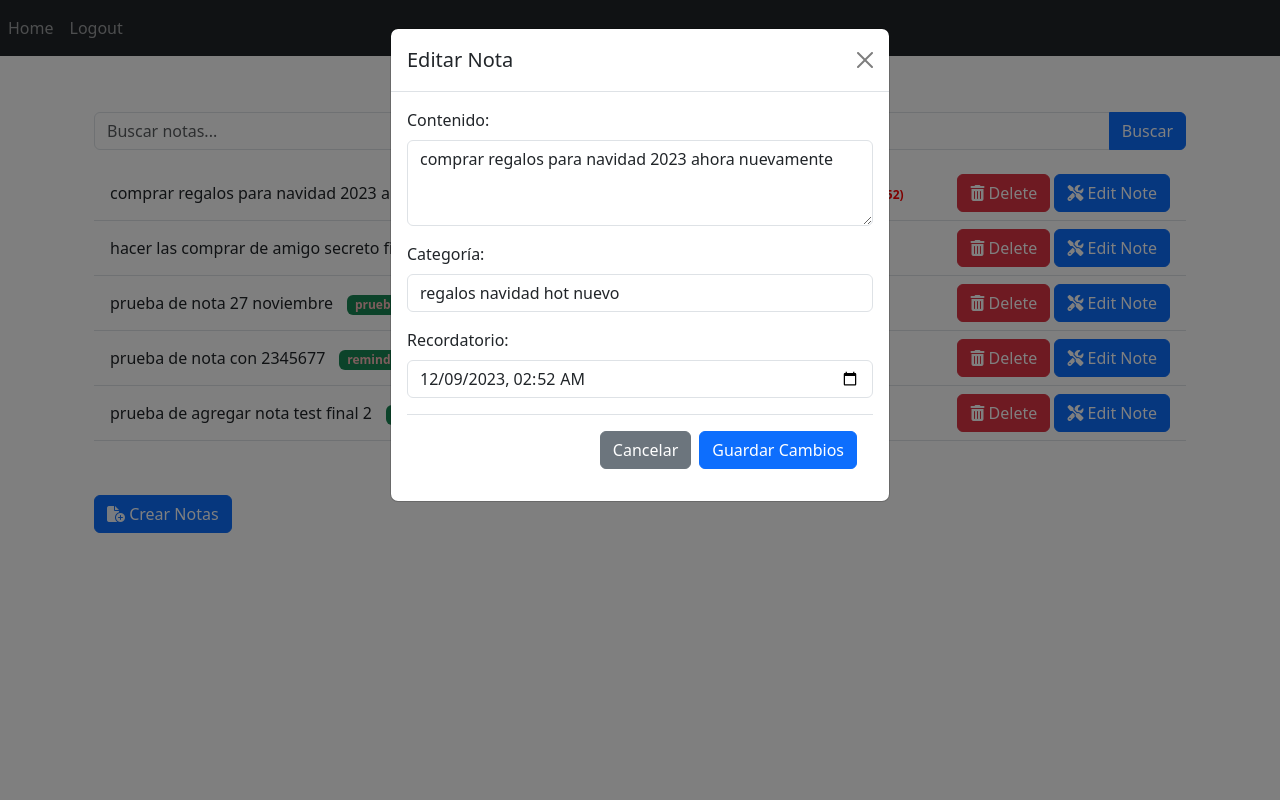
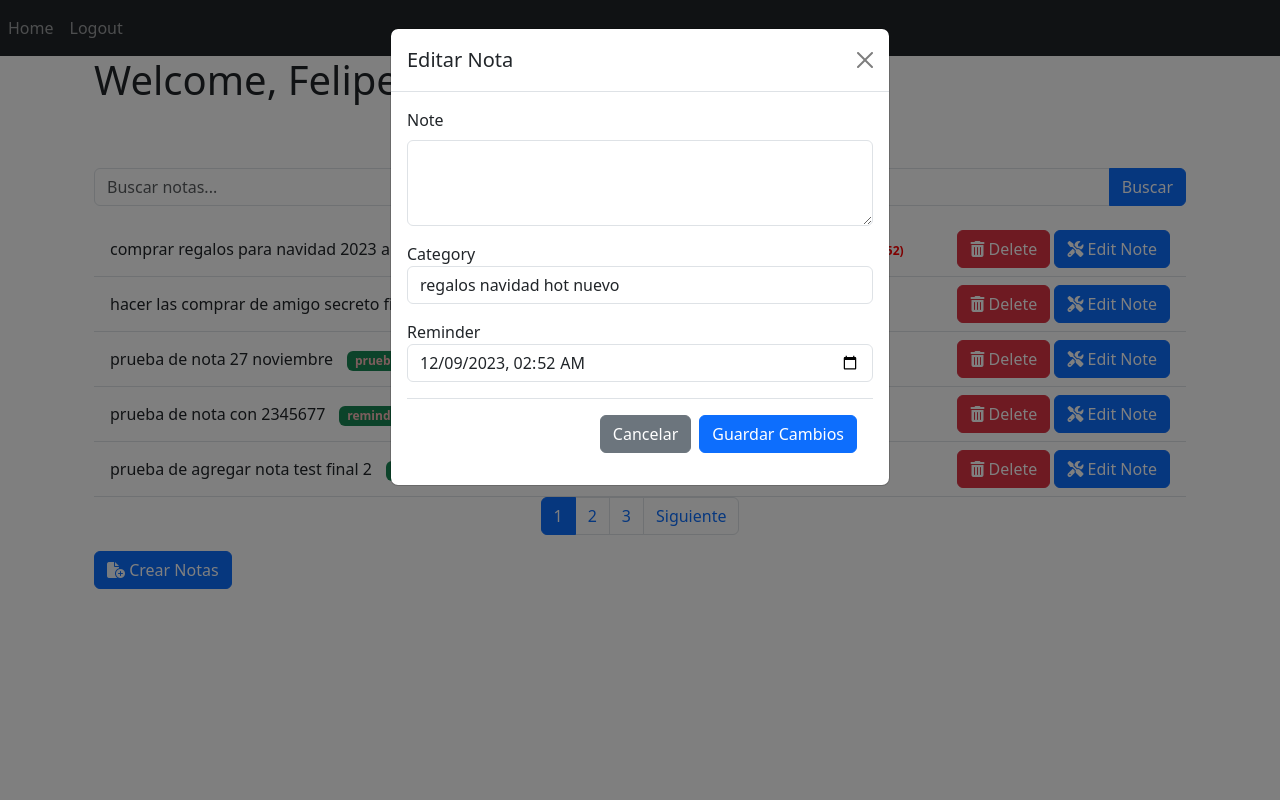
Before and after one commit to FeliRodri/paginaWeb-notes, a Flask app: page / in a window 1280 px wide, after a click on "Edit Note". Run offline with Flask 3, Linux system fonts and the light colour scheme; a user stored in the database is signed in; some libraries are stand-ins or nearby versions.

Commit message:
forms.py

```diff
--- a/main.py
+++ b/main.py
@@ -1,15 +1,9 @@
-from website import create_app
-from website.views import views
-from website.auth import socketio
-from website.models import db
+from website import create_app, socketio
 from website.scheduler import init_scheduler
 from config import config
 
-
 app = create_app()
 init_scheduler(app)
-app.register_blueprint(views, url_prefix='/', name=views)
-
 socketio.init_app(app)
 
 if __name__ == '__main__':
--- a/website/__init__.py
+++ b/website/__init__.py
@@ -5,6 +5,8 @@ from flask_login import LoginManager
 from flask_migrate import Migrate
 from flask_socketio import SocketIO
 from flask_mail import Mail
+from flask_wtf.csrf import CSRFProtect
+from flask_wtf import CSRFProtect
 
 
 db = SQLAlchemy()
@@ -13,6 +15,7 @@ DB_NAME = "databasetest.db"
 socketio = SocketIO()
 mail = Mail()
 migrate = Migrate()
+csrf = CSRFProtect()
 
 def create_app():
     app = Flask(__name__)
@@ -29,6 +32,7 @@ def create_app():
     socketio.init_app(app)
     mail.init_app(app)
     migrate.init_app(app, db)
+    csrf.init_app(app)
 
     from .views import views
     from .auth import auth
--- /dev/null
+++ b/website/forms.py
@@ -0,0 +1,32 @@
+from flask_wtf import FlaskForm
+from wtforms import DateTimeField, StringField, PasswordField, SubmitField, TextAreaField
+from wtforms.validators import DataRequired, Email, EqualTo, Length, Regexp
+
+class LoginForm(FlaskForm):
+    email = StringField('Email', validators=[DataRequired(), Email()])
+    password = PasswordField('Password', validators=[DataRequired()])
+    submit = SubmitField('Submit')
+
+class SignupForm(FlaskForm):
+    email = StringField('Email', validators=[DataRequired(), Email(), Length(min=4)])
+    firstName = StringField('First Name', validators=[DataRequired(), Length(min=2)])
+    password = PasswordField('Password', validators=[
+        DataRequired(),
+        Length(min=7, message='La contraseña debe tener al menos 7 caracteres.'),
+        Regexp('^(?=.*[a-z])(?=.*[A-Z])(?=.*\\d)(?=.*[@$!%*?&])[A-Za-z\\d@$!%*?&]+$', message='La contraseña debe contener al menos una letra mayúscula, una letra minúscula, un número y un carácter especial.'),
+        EqualTo('confirm_password', message='Las contraseñas no coinciden.')
+    ])
+    confirm_password = PasswordField('Confirm Password', validators=[DataRequired(), EqualTo('password')])
+    submit = SubmitField('Submit')
+
+class CreateNoteForm(FlaskForm):
+    note = TextAreaField('Note', validators=[DataRequired()])
+    category = StringField('Category')
+    reminder = DateTimeField('Reminder', format='%Y-%m-%dT%H:%M', render_kw={'type': 'datetime-local'})
+    submit = SubmitField('Create Note')
+
+class EditNoteForm(FlaskForm):
+    note = TextAreaField('Note')
+    category = StringField('Category')
+    reminder = DateTimeField('Reminder', format='%Y-%m-%dT%H:%M', render_kw={'type': 'datetime-local'})
+    submit = SubmitField('Save Changes')
--- a/website/static/index.js
+++ b/website/static/index.js
@@ -10,12 +10,14 @@ function showDeleteConfirmation(noteId) {
 function deleteNote() {
 
     var noteId = $('#deleteConfirmationModal .btn-danger').attr('data-note-id');
+    var csrfToken = $('[name="csrf_token"]').attr('value');
 
     fetch('/delete-note', {
         method: 'POST',
         body: JSON.stringify({ noteId: noteId }),
         headers: {
             'Content-Type': 'application/json',
+            'X-CSRFToken': csrfToken
         },
     })
     .then((res) => {
@@ -121,11 +123,14 @@ function updateNote(noteId) {
     };
 
     data = Object.fromEntries(Object.entries(data).filter(([_, v]) => v));
+    var csrfToken = $('[name="csrf_token"]').attr('value');
+
 
     fetch(`/edit_note/${noteId}?_=${Date.now()}`, {
         method: 'POST',
         headers: {
             'Content-Type': 'application/json',
+            'X-CSRFToken': csrfToken
         },
         body: JSON.stringify(data),
     })
--- a/website/templates/home.html
+++ b/website/templates/home.html
@@ -4,6 +4,9 @@
 
 {% block content %}
 <div class="container">
+
+    <h1>Welcome, {{ user.first_name }}!</h1>
+
     <h1 class="text-center">Notes</h1>
 
     <!-- Mensajes de error y éxito -->
@@ -11,6 +14,9 @@
     <div id="success-message" style="display: none; color: green;"></div>
 
     <form method="GET" action="{{url_for('views.search')}}">
+        {% if csrf is defined and csrf is not none %}
+            {{ csrf.hidden_tag() }}
+        {% endif %}
         <div class="input-group mb-3">
             <input type="text" name="query" class="form-control" placeholder="Buscar notas...">
             <button type="submit" class="btn btn-primary">Buscar</button>
@@ -52,18 +58,19 @@
                     </div>
                     <div class="modal-body">
                         <form method="POST" action="{{ url_for('views.edit_note_modal', note_id=note.id) }}" onsubmit="return updateNote('{{ note.id }}')">
+                            {{ form.csrf_token }}
                             <!-- Campos del formulario -->
                             <div class="mb-3">
-                                <label for="editedNoteData" class="form-label">Contenido:</label>
-                                <textarea id="editedNoteData" class="form-control" name="note" rows="3">{{ note.data|e }}</textarea>
+                                {{ form.note.label(class="form-label") }}
+                                {{ form.note(class="form-control", id="editedNoteData", rows="3", value=note.data|e)}}
                             </div>
                             <div class="mb-3">
-                                <label for="editedNoteCategory" class="form-label">Categoría:</label>
-                                <input type="text" id="editedNoteCategory" class="form-control" name="category" value="{{ note.category|e }}">
+                                {{ form.category.label }}
+                                {{ form.category(class="form-control", id="editedNoteCategory", value=note.category|e) }}
                             </div>
                             <div class="mb-3">
-                                <label for="editedNoteReminder" class="form-label">Recordatorio:</label>
-                                <input type="datetime-local" id="editedNoteReminder" class="form-control" name="reminder" value="{{ note.reminder|default('') }}">
+                                {{ form.reminder.label }}
+                                {{ form.reminder(class="form-control", id="editedNoteReminder", value=note.reminder|default('')) }}
                             </div>
                             <!-- ... (otros campos si es necesario) -->
                             <div class="modal-footer">
@@ -113,47 +120,42 @@
                 </div>
                 <div class="modal-body">
                     <!-- Tu formulario dentro del modal -->
-                    <form method="POST" action="{{ url_for('views.home') }}">
+                    <!-- Formulario de Creación de Notas -->
+                <form method="POST" action="{{url_for('views.home')}}">
+                    {{ form.csrf_token }}
                     <div class="mb-3">
-                            <label for="note" class="form-label">Note:</label>
-                            <textarea name="note" id="note" class="form-control"></textarea>
+                        {{ form.note.label(class="form-label") }}
+                        {{ form.note(class="form-control", placeholder="Enter your note...") }}
+                        {% if form.note.errors %}
+                            <div class="alert alert-danger">
+                                {{ form.note.errors[0] }}
+                            </div>
+                        {% endif %}
                     </div>
                     <div class="mb-3">
-                            <label for="category" class="form-label">Category:</label>
-                            <input type="text" name="category" id="category" class="form-control">
+                        {{ form.category.label(class="form-label") }}
+                        {{ form.category(class="form-control", placeholder="Enter category...") }}
+                        {% if form.category.errors %}
+                            <div class="alert alert-danger">
+                                {{ form.category.errors[0] }}
+                            </div>
+                        {% endif %}
                     </div>
                     <div class="mb-3">
-                            <label for="reminder" class="form-label">Reminder:</label>
-                            <input type="datetime-local" name="reminder" id="reminder" class="form-control">
+                        {{ form.reminder.label(class="form-label") }}
+                        {{ form.reminder(class="form-control") }}
+                        {% if form.reminder.errors %}
+                            <div class="alert alert-danger">
+                                {{ form.reminder.errors[0] }}
                             </div>
-                        <div class="text-center">
-                            <button type="submit" class="btn btn-primary">
-                                <i class="fa-solid fa-plus fa-bounce"></i>  Add Note
-                            </button>
+                        {% endif %}
                     </div>
+                    <button type="submit" class="btn btn-primary">Add Note</button>
                 </form>
                 </div>
             </div>
         </div>
     </div>
-    <!-- <form method="POST" action="{{ url_for('views.home') }}" class="mt-3">
-        <div class="mb-3">
-            <label for="note" class="form-label">Note:</label>
-            <textarea name="note" id="note" class="form-control"></textarea>
-        </div>
-        <div class="mb-3">
-            <label for="category" class="form-label">Category:</label>
-            <input type="text" name="category" id="category" class="form-control">
-        </div>
-        <div class="mb-3">
-            <label for="reminder" class="form-label">Reminder:</label>
-            <input type="datetime-local" name="reminder" id="reminder" class="form-control">
-        </div>
-        <div class="text-center">
-            <button type="submit" class="btn btn-primary">Add Note</button>
-        </div>
-    </form> -->
-
     <!-- Modal para Eliminar -->
     <div class="modal fade" id="deleteConfirmationModal" tabindex="-1" role="dialog" aria-labelledby="deleteConfirmationModalLabel" aria-hidden="true">
         <div class="modal-dialog" role="document">
--- a/website/views.py
+++ b/website/views.py
@@ -1,50 +1,44 @@
-from flask import Blueprint, render_template, request, flash, jsonify, redirect, url_for, current_app
+from flask import Blueprint, render_template, request, flash, jsonify, redirect, url_for
 from flask_login import login_required, current_user
-from .models import db, Note
-from . import db
+from .models import db, Note, PasswordResetToken, User
 import json
-from .auth import socketio
-from .scheduler import schedule_reminder, scheduler
+from .auth import send_reset_password_email, generate_reset_token
 from datetime import datetime
-from uuid import uuid4
-from flask_paginate import Pagination, get_page_args
+from flask_wtf.csrf import CSRFProtect
+from .forms import CreateNoteForm, EditNoteForm
 
 
 views = Blueprint('views', __name__)
+
+csrf = CSRFProtect()
 
 @views.route('/', methods=['GET', 'POST'])
 @login_required
 def home():
     page = request.args.get('page', 1, type=int)
-
     per_page = 5
 
-    # Configura la paginación
-
     notes = Note.query.filter_by(user_id=current_user.id).paginate(page=page, per_page=per_page, error_out=False)
-    # user_notes = notes.items  # Utiliza directamente las notas de la página actual
     pagination = notes
 
-    # Configura la paginación
-    # pagination = Pagination(page=page, per_page=per_page, total=notes.total, css_framework='bootstrap4')
+    form = CreateNoteForm()
 
-    if request.method == 'POST':
-        note = request.form.get('note')
-        category = request.form.get('category')
-        reminder_datetime_str = request.form.get('reminder')
+    if form.validate_on_submit():
+        note = form.note.data
+        category = form.category.data
+        reminder_datetime_str = form.reminder.data
 
-        if reminder_datetime_str:
+        if reminder_datetime_str and not isinstance(reminder_datetime_str, str):
+            # Si reminder_datetime_str no es una cadena, conviértelo a cadena
+            reminder_datetime_str = reminder_datetime_str.strftime('%Y-%m-%dT%H:%M')
             try:
-                reminder_datetime = datetime.strptime(reminder_datetime_str, '%Y-%m-%dT%H:%M')
+                if reminder_datetime_str:
+                    reminder_datetime = datetime.strptime(reminder_datetime_str, '%Y-%m-%dT%H:%M')
+                else:
+                    reminder_datetime = None
             except ValueError:
-                flash('Error al parsear la fecha del recordatorio', category='error')
-                return redirect(url_for('views.home'))
-        else:
-            reminder_datetime = None
-
-        print("Valor de 'note' antes de la validación:", note)
-        print("Valor de 'category' antes de la validación:", category)
-        print("Valor de 'reminder' antes de la validación:", reminder_datetime_str)
+                flash('Error al parsear la fecha del recordatorio')
+                return render_template("home.html", user=current_user, notes=notes.items, pagination=pagination, form=form)
 
         if not note:
             flash('Note cannot be empty!', category='error')
@@ -53,9 +47,61 @@ def home():
             db.session.add(new_note)
             db.session.commit()
             flash('Note added!', category='success')
+            return redirect(url_for('views.home'))
 
-    return render_template("home.html", user=current_user, notes=notes.items, pagination=pagination)
 
+    return render_template("home.html", user=current_user, notes=notes.items, pagination=pagination, form=form)
+
+@views.route('/reset-password/<token>', methods=['GET', 'POST'])
+def reset_password(token):
+    if current_user.is_authenticated:
+        return redirect(url_for('views.home'))
+
+    reset_token = PasswordResetToken.query.filter_by(token=token).first()
+
+    if not reset_token or reset_token.expiry_time < datetime.utcnow():
+        flash('El enlace de restablecimiento de contraseña es inválido o ha expirado.', 'error')
+        return redirect(url_for('views.forgot_password'))
+
+    if request.method == 'POST':
+        new_password = request.form.get('new_password')
+        confirm_password = request.form.get('confirm_password')
+
+        if new_password != confirm_password:
+            flash('Las contraseñas no coinciden.', 'error')
+        else:
+            # Actualiza la contraseña del usuario y elimina el token de restablecimiento
+            user = User.query.get(reset_token.user_id)
+            user.set_password(new_password)
+            db.session.delete(reset_token)
+            db.session.commit()
+
+            flash('Contraseña restablecida con éxito. Puedes iniciar sesión con tu nueva contraseña.', 'success')
+            return redirect(url_for('views.login'))
+
+    return render_template('reset_password.html', token=token)
+    # Lógica para resetear la contraseña utilizando el token
+    # ...
+
+@views.route('/forgot-password', methods=['GET', 'POST'])
+def forgot_password():
+    if current_user.is_authenticated:
+        return redirect(url_for('views.home'))
+
+    if request.method == 'POST':
+        email = request.form.get('email')
+        user = User.query.filter_by(email=email).first()
+
+        if user:
+            # Genera un token de restablecimiento de contraseña y envía el correo electrónico
+            token = generate_reset_token(user)
+            send_reset_password_email(user, token)
+            flash('Se ha enviado un correo electrónico con las instrucciones para restablecer la contraseña.', 'success')
+            return redirect(url_for('views.login'))
+        else:
+            flash('No se encontró ninguna cuenta asociada a ese correo electrónico.', 'error')
+
+    return render_template('forgot_password.html')
 
 @views.route('/delete-note', methods=['POST'])
 def delete_note():
@@ -72,19 +118,26 @@ def delete_note():
 @views.route('/edit_note/<int:note_id>', methods=['POST'])
 def edit_note_modal(note_id):
     note_to_edit = Note.query.get_or_404(note_id)
+    form = EditNoteForm(obj=note_to_edit)
 
-    if request.method == 'POST':
-        note_content = request.form.get('note')
-        category = request.form.get('category')
-        reminder_datetime_str = request.form.get('reminder')
+    if request.method == 'POST' and form.validate_on_submit():
+        note_content = form.note.data
+        category = form.category.data
+        reminder_datetime_str = form.reminder.data
 
-        if reminder_datetime_str:
+        if reminder_datetime_str and not isinstance(reminder_datetime_str, str):
+            # Si reminder_datetime_str no es una cadena, conviértelo a cadena
+            reminder_datetime_str = reminder_datetime_str.strftime('%Y-%m-%dT%H:%M')
+
+
             try:
-                reminder_datetime = datetime.strptime(reminder_datetime_str, '%Y-%m-%dT%H:%M')
+                if reminder_datetime_str:
+                    reminder_datetime = datetime.strptime(reminder_datetime_str, '%Y-%m-%dT%H:%M')
+                else:
+                    reminder_datetime = None
             except ValueError:
                 return jsonify({'error': 'Error parsing reminder date'})
-        else:
-            reminder_datetime = None
+
 
         if not note_content:
             return jsonify({'error': 'Note cannot be empty!'})
@@ -98,6 +151,7 @@ def edit_note_modal(note_id):
         print("Valor de 'reminder' antes de la validación:", reminder_datetime_str)
 
         db.session.commit()
+        flash('Note updated successfully!', category='success')
         return redirect(url_for('views.home'))
 
 
```
Also changed, not shown: website/auth.py (+49 -30 lines), website/templates/login.html (+7 -0 lines), website/templates/sign_up.html (+72 -11 lines), instance/databasetest.db, 1 other file. Lines whose indentation alone changed are shown as unchanged.
